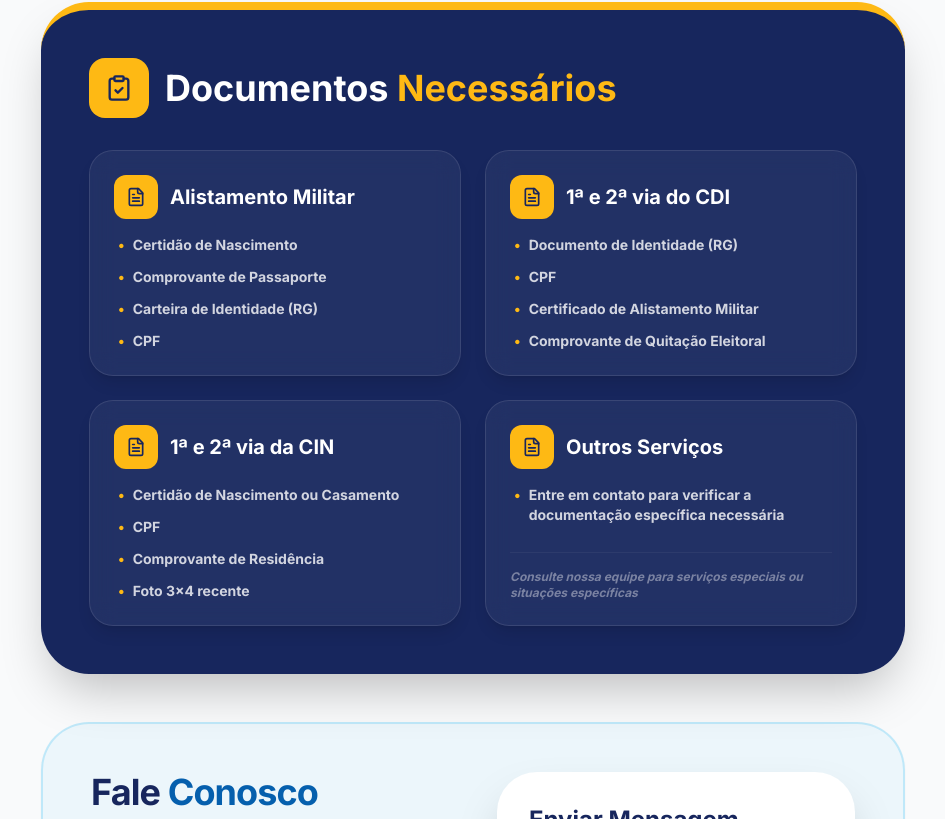
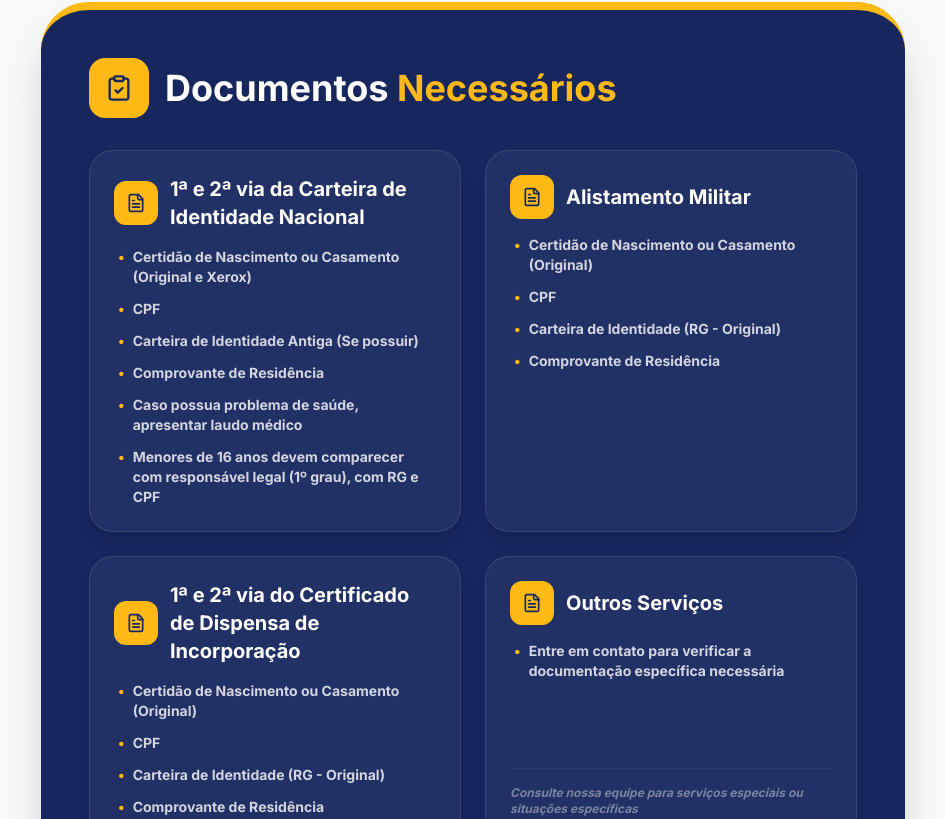
Before and after one commit to hitalofrota/apt-posto-identificador, a React (Vite) app in the folder app/: page / in a window 1280 px wide. Shown: the part 1021-1840 px from the top of the page, without its empty margins (167-1112 px from the left). Built offline with nearby package versions, Linux system fonts and the light colour scheme; no server answers.

Commit message:
fix: modificacao dos documentos

```diff
--- a/app/pages/Home.tsx
+++ b/app/pages/Home.tsx
@@ -9,16 +9,16 @@ const Home: React.FC = () => {
 
   const documentSections = [
     {
-      title: "Alistamento Militar",
-      docs: ["Certidão de Nascimento", "Comprovante de Passaporte", "Carteira de Identidade (RG)", "CPF"]
+      title: "1ª e 2ª via da Carteira de Identidade Nacional",
+      docs: ["Certidão de Nascimento ou Casamento (Original e Xerox)","CPF", "Carteira de Identidade Antiga (Se possuir)", "Comprovante de Residência", "Caso possua problema de saúde, apresentar laudo médico","Menores de 16 anos devem comparecer com responsável legal (1º grau), com RG e CPF"]
     },
     {
-      title: "1ª e 2ª via do CDI",
-      docs: ["Documento de Identidade (RG)", "CPF", "Certificado de Alistamento Militar", "Comprovante de Quitação Eleitoral"]
+      title: "Alistamento Militar",
+      docs: ["Certidão de Nascimento ou Casamento (Original)", "CPF", "Carteira de Identidade (RG - Original)", "Comprovante de Residência"]
     },
     {
-      title: "1ª e 2ª via da CIN",
-      docs: ["Certidão de Nascimento ou Casamento", "CPF", "Comprovante de Residência", "Foto 3x4 recente"]
+      title: "1ª e 2ª via do Certificado de Dispensa de Incorporação",
+      docs: ["Certidão de Nascimento ou Casamento (Original)", "CPF", "Carteira de Identidade (RG - Original)", "Comprovante de Residência"]
     },
     {
       title: "Outros Serviços",
```
